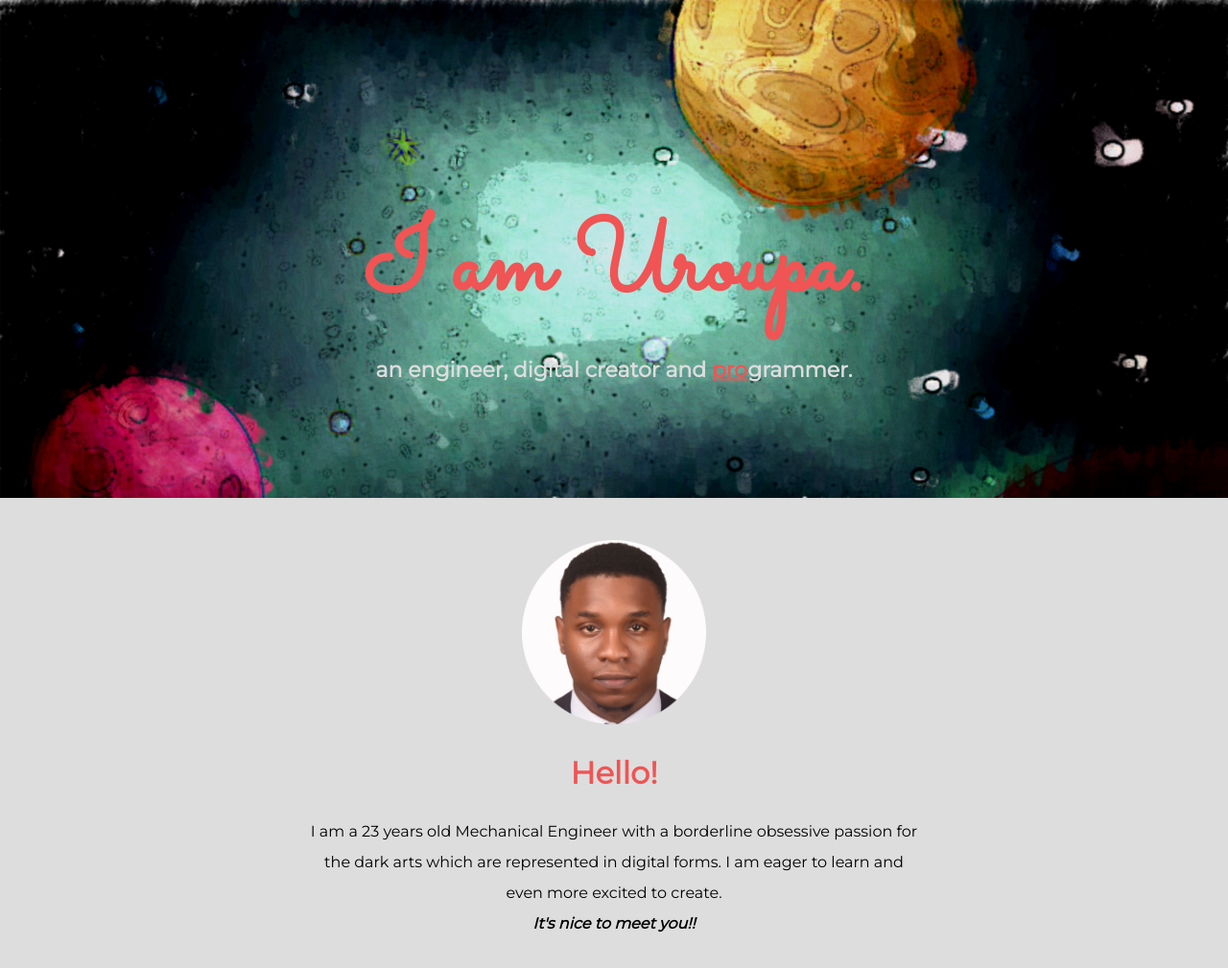
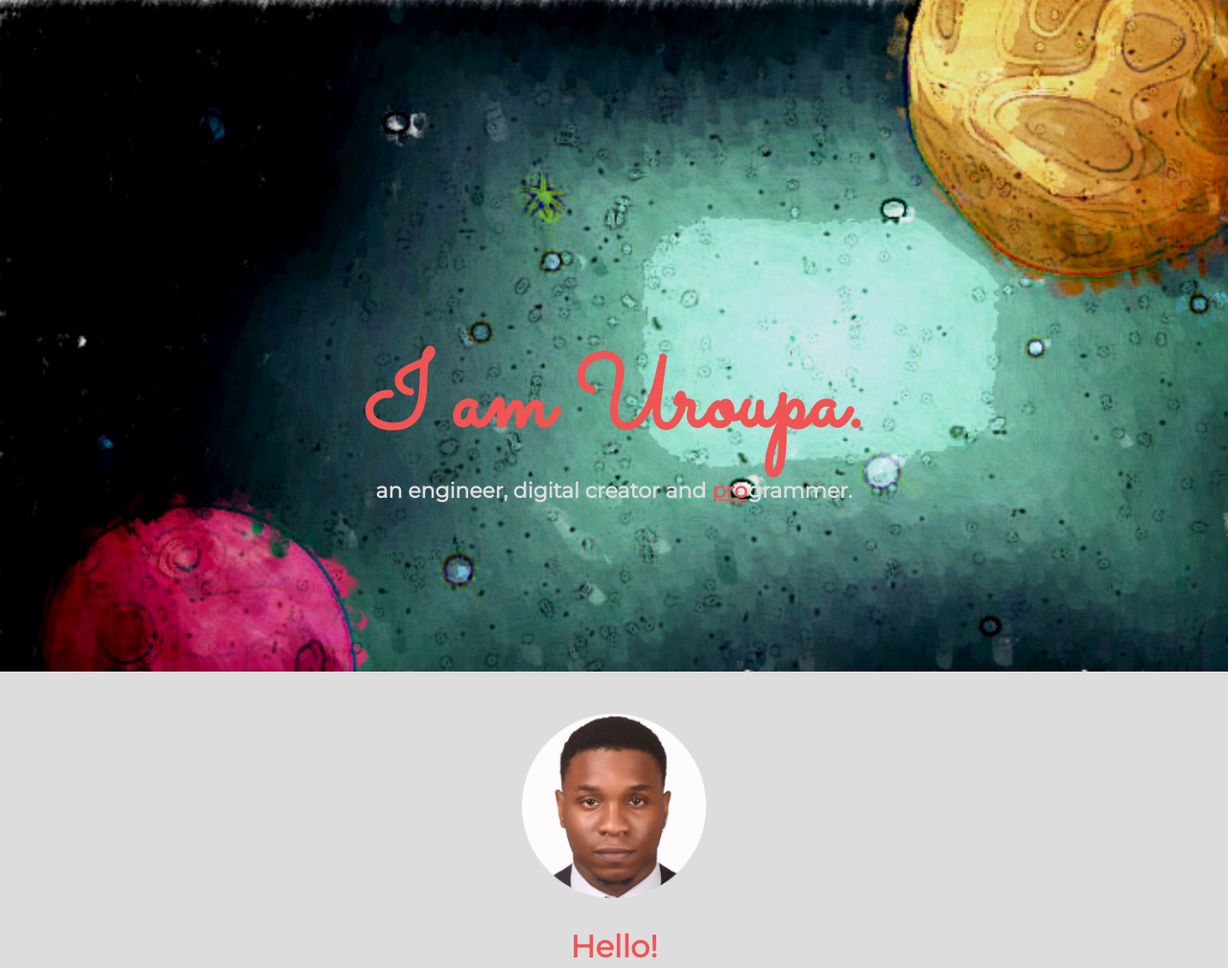
Before and after one commit to uroupa/about, a plain HTML site: page index.html in a window 1280 px wide. Shown: the top 1009 px of the page at 96% size. Drawn offline with Linux system fonts and the light colour scheme.

Commit message:
made the smaller window experience better

```diff
--- a/css/styles.css
+++ b/css/styles.css
@@ -15,7 +15,8 @@ h1 {
   /* line-height: 2; */
   white-space: nowrap
 }
-.tagline{
+
+.tagline {
   color: #222831;
   font-size: 22px;
 }
@@ -32,9 +33,11 @@ h3 {
   color: #F05454;
   font-weight: bold;
 }
-em{
+
+em {
   font-weight: bolder;
 }
+
 a {
   color: #11999E;
   font-weight: bold;
@@ -64,11 +67,12 @@ hr {
   margin: 40px auto 40px auto;
 }
 
-.brands{
+.brands {
   width: 50%;
   margin: 40px auto 40px auto;
 }
-.brand-img{
+
+.brand-img {
   width: 25%;
   margin: 30px;
 }
@@ -102,27 +106,31 @@ hr {
   overflow: hidden;
   /* padding-top: 100px; */
 }
-.name{
+
+.name {
   position: absolute;
-  top: 40%;
+  top: 50%;
   left: 50%;
   transform: translate(-50%, -50%);
   color: #F05454;
   /* font-size: 500%; */
 }
-.tagline{
+
+.tagline {
   position: absolute;
   top: 70%;
   left: 50%;
   transform: translate(-50%, -50%);
   color: #DDDDDD
 }
-.space-img{
+
+.space-img {
   position: relative;
-  width: 100%;
+  /* width: 100%; */
+  height: 700px;
 }
+
 /* .middle-container {} */
-
 .bottom-container {
   background-color: #30475E;
   position: relative;
@@ -154,17 +162,18 @@ hr {
   float: left;
   margin-right: 30px;
 }
+
 .engr-img {
   width: 25%;
   float: right;
   margin-left: 30px;
 }
+
 .excel-img {
   width: 25%;
   float: left;
   margin-right: 30px;
 }
-
 
 /* .code2-img{
   width: 25%;
```
